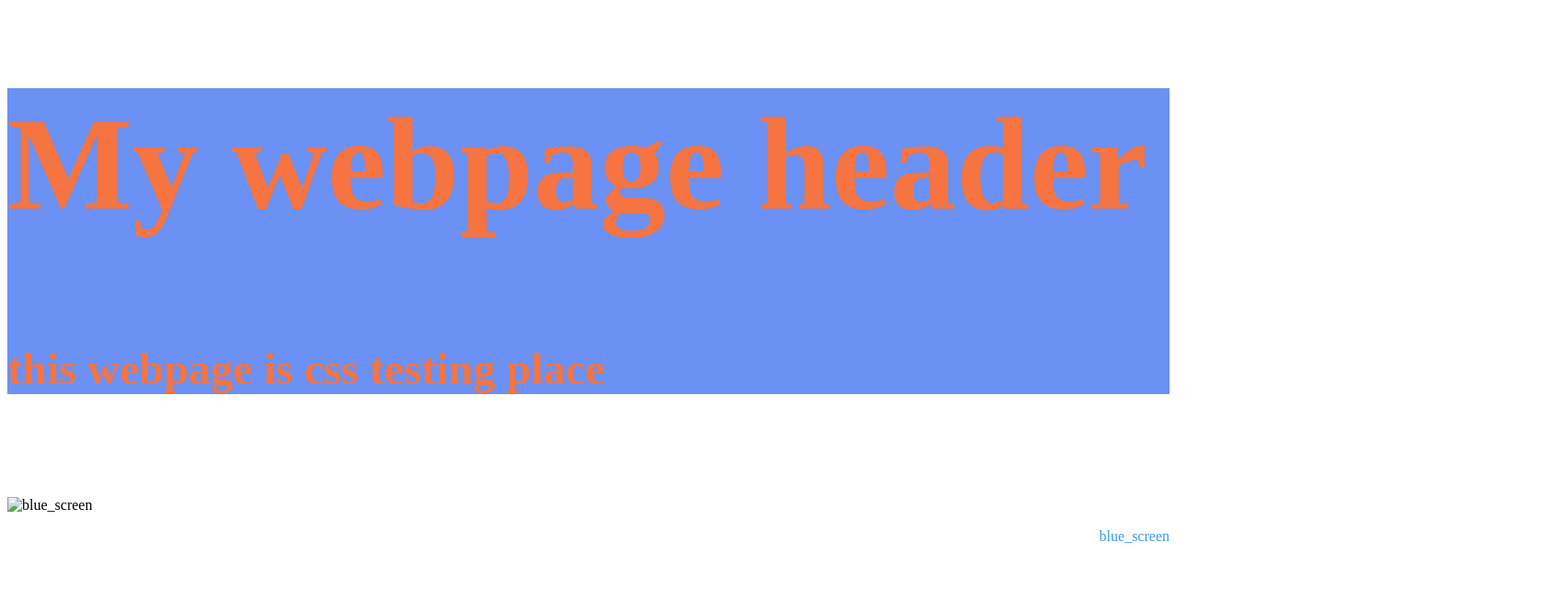
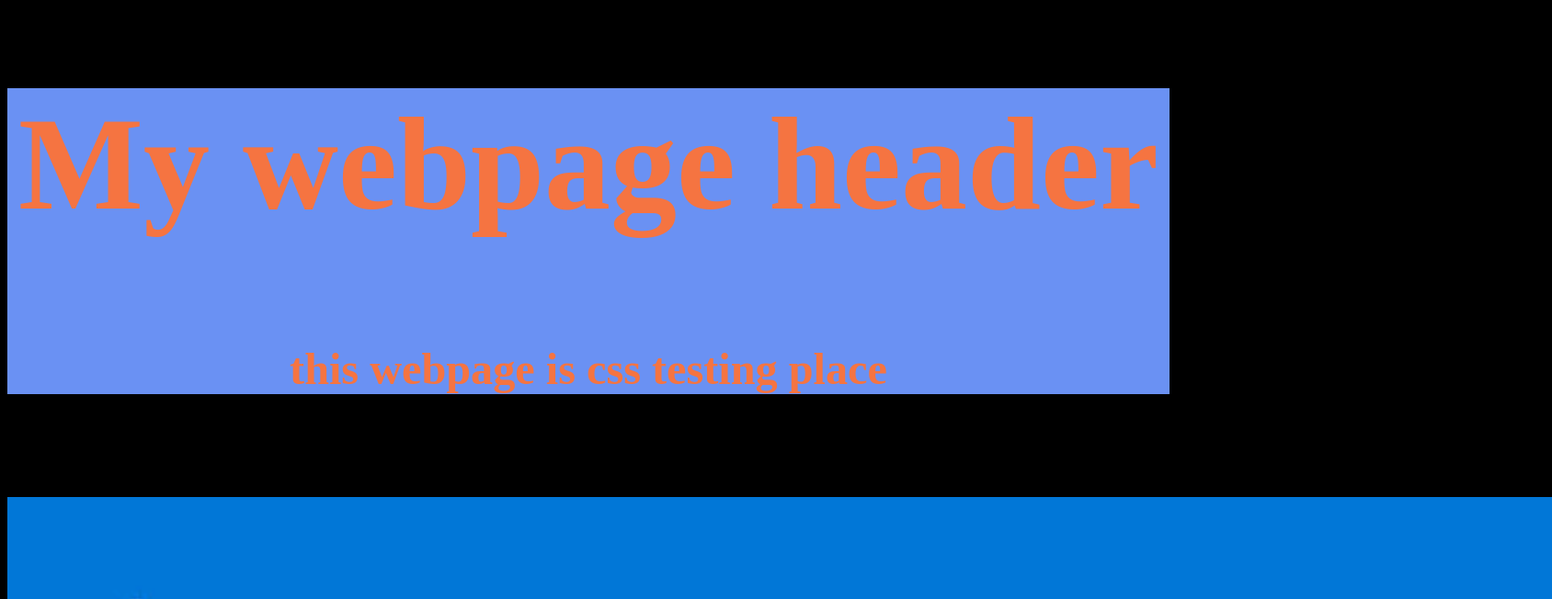
Before and after one commit to MTHS-ICD2O-1-2023/ICD2O-Unit-1-04-yoochan-han, a plain HTML site: page index.html in a window 1280 px wide. Shown: the top 652 px of the page at 92% size, 1688 px wide, since content can reach past the window. Drawn offline with Linux system fonts and the light colour scheme.

Commit message:
added html and css codes

```diff
--- a/css/style.css
+++ b/css/style.css
@@ -2,17 +2,27 @@
 * Created on: Sep 2020
 * This file contains the CSS for index.html
 */
+body {
+  background-color: black;
+
+}
+
 .myheader {
+  text-align: center  ;
   background-color: rgb(106, 145, 243);
   color: rgb(245, 116, 65);
   font-style: inherit;
   font-size: 72px;
 }
+
+
+
 p {
   color: rgb(57, 154, 239);
-  font-size: medium;
-  text-align: right;
 }
 .para {
-  transform: rotateX('60');
+  font-size: 37px;
+  font-style: unset;
+  text-align: left;
+
 }
--- a/index.html
+++ b/index.html
@@ -13,10 +13,12 @@
     <h6> this webpage is css testing place</h6>
   </div>
 
-  <img src="/workspaces/ICD2O-Unit-1-04-yoochan-han/bsod.png" alt="blue_screen">
+  <img src="bsod.png" alt="blue_screen" width="1680" height="900">
   <div class="para">
     <div>
-      <p>blue_screen</p>
+      <p class="para">log : my computer dead at 10:26</p>
+      <p class="para">log : my computer resurrects at 10:34</p>
+      <p class="para">log : work finished at 10:40</p>
     </div>
   </div>
 
```
